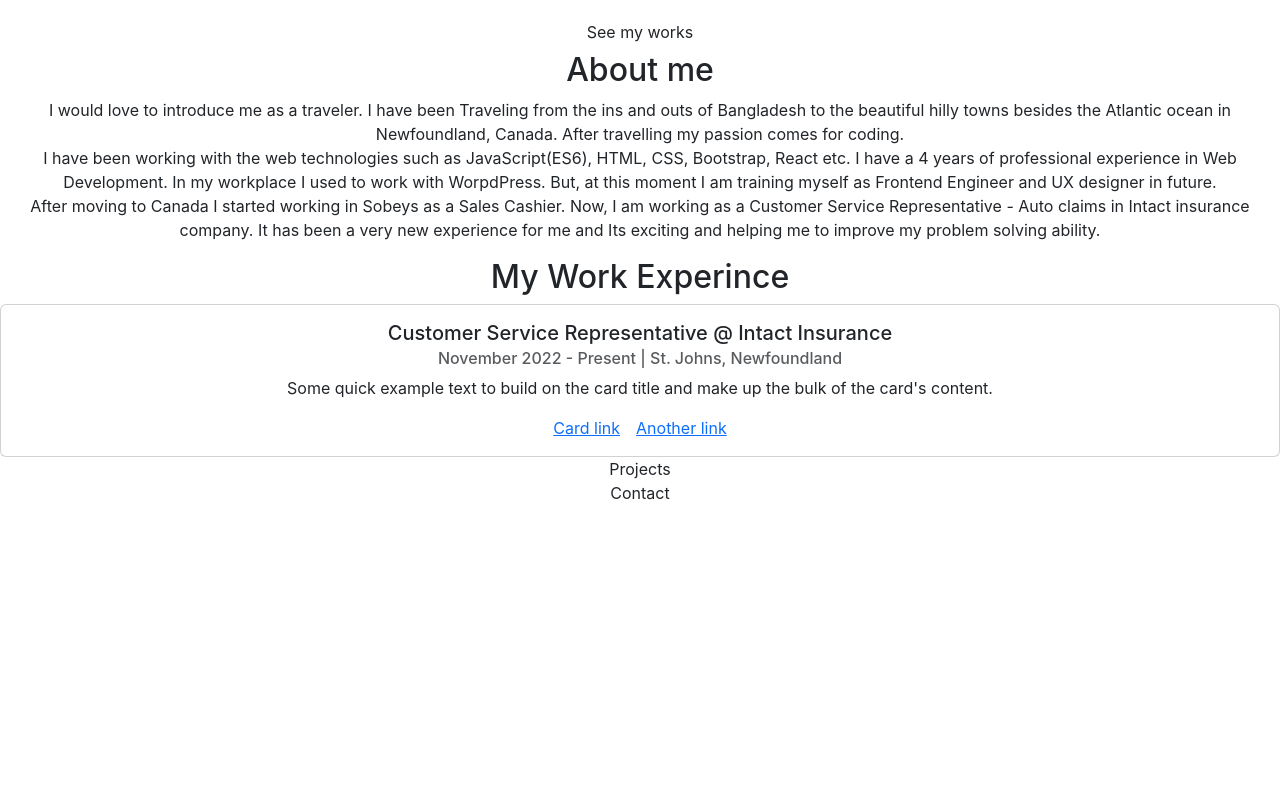
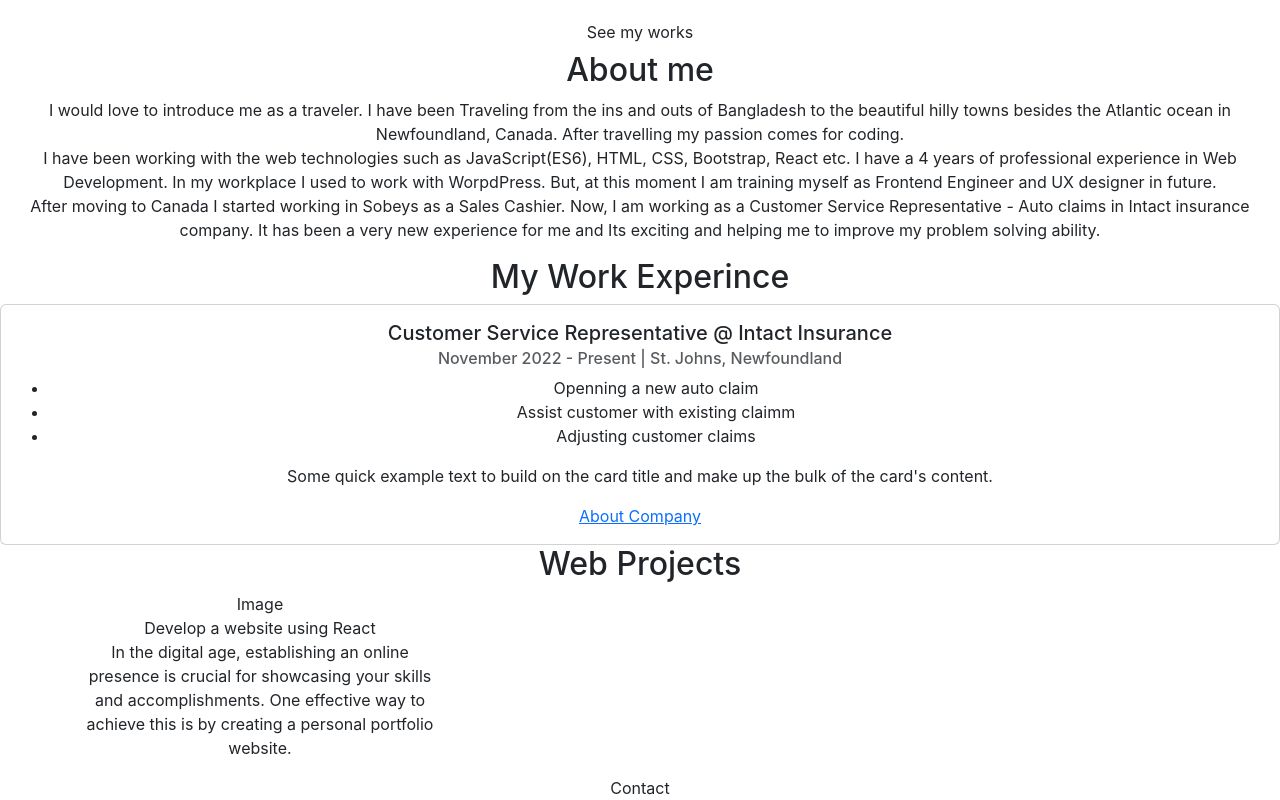
Before and after one commit to tanzimr8/website-tanzim, a React (Create React App) app: page / in a window 1280 px wide. Shown: the part 225-1025 px from the top of the page. Before the commit the page ends 800 px from the top, so only its background shows below. Built offline with nearby package versions, Linux system fonts and the light colour scheme.

Commit message:
html of projects,expericne

```diff
--- a/src/components/Projects.jsx
+++ b/src/components/Projects.jsx
@@ -1,8 +1,30 @@
 import React from 'react'
-
+import Title from './utils/Title'
 const Projects = () => {
   return (
-    <div>Projects</div>
+    <section id='projects' className='projects'>
+        <Title title="Web Projects"/>
+        <div className="container">
+            <div className="row">
+                <div className="col-md-4">
+                    <div className="project-card">
+                        <div className="project-image">Image</div>
+                            <div className="project-info">
+                                <div className="project-header">
+                                    <div className="project-title">Develop a website using React</div>
+                                    <a href="http://"></a>
+                                </div>
+                                <div className="project-details">
+                                    <p>In the digital age, establishing an online presence is crucial for showcasing your skills and accomplishments. One effective way to achieve this is by creating a personal portfolio website. </p>
+                                </div>
+                            </div>
+                        </div>
+                    </div>
+                <div className="col-md-4"></div>
+                <div className="col-md-4"></div>
+            </div>
+        </div>
+    </section>
   )
 }
 
--- a/src/components/utils/Card.jsx
+++ b/src/components/utils/Card.jsx
@@ -7,9 +7,13 @@ const Card = () => {
             <div className="card-body">
                 <h5 className="card-title">Customer Service Representative @ Intact Insurance</h5>
                 <h6 className="card-subtitle mb-2 text-muted">November 2022 - Present | St. Johns, Newfoundland</h6>
+                <ul>
+                    <li>Openning a new auto claim</li>
+                    <li>Assist customer with existing claimm</li>
+                    <li>Adjusting customer claims</li>
+                </ul>
                 <p className="card-text">Some quick example text to build on the card title and make up the bulk of the card's content.</p>
-                <a href="#" className="card-link">Card link</a>
-                <a href="#" className="card-link">Another link</a>
+                <a href="#" className="card-link">About Company</a>
             </div>
         </div>
     </>
```
